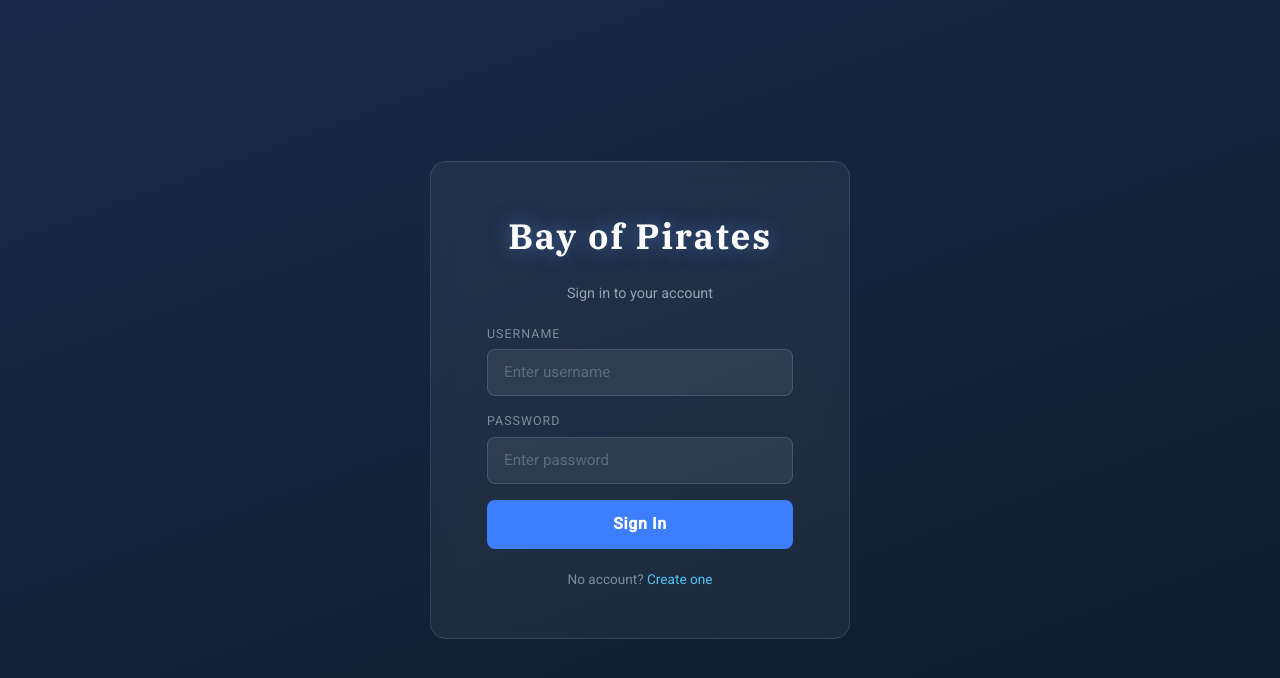
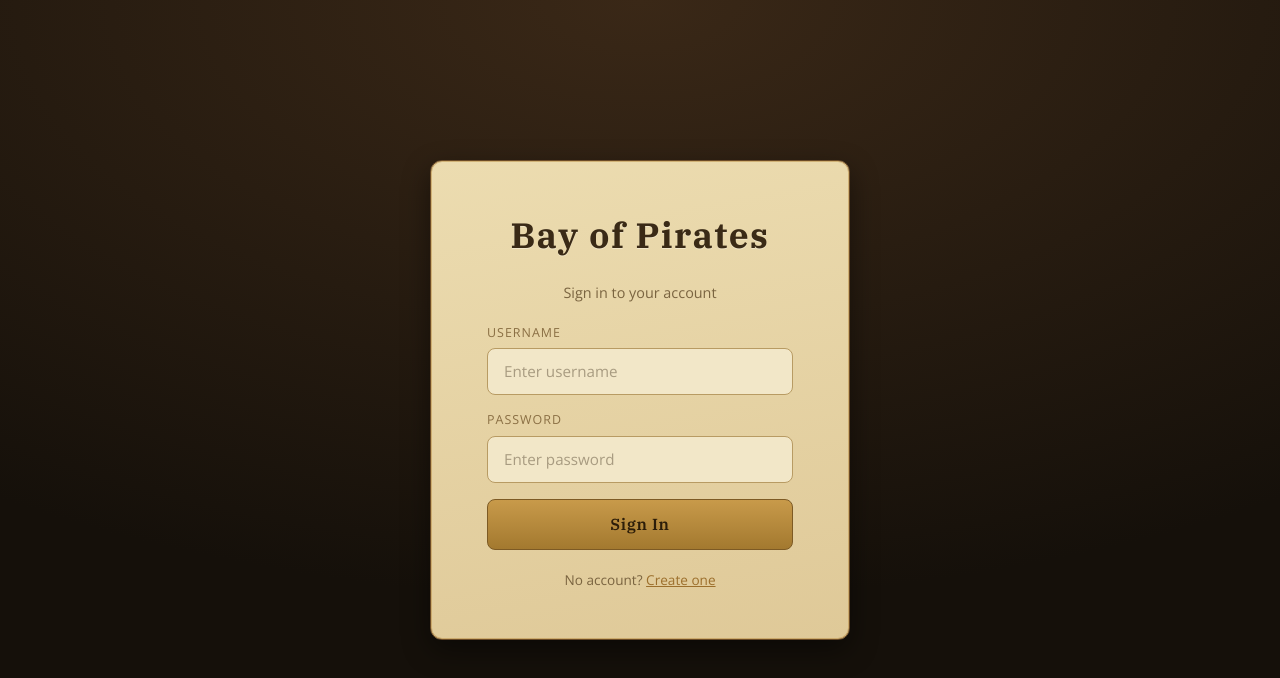
Before and after one commit to thePortus/sail-sim, an Angular app in the folder client/: page /login in a window 1280 px wide. Shown: the top 678 px of the page. Built offline with nearby package versions, Linux system fonts and the light colour scheme.

Commit message:
ui update

```diff
--- a/client/src/app/components/auth/login/login.component.scss
+++ b/client/src/app/components/auth/login/login.component.scss
@@ -3,9 +3,8 @@
   align-items: center;
   justify-content: center;
   min-height: 100vh;
-  background: linear-gradient(160deg, #1a2a4a 0%, #0d1b2a 100%);
-  font-family: 'Roboto', sans-serif;
-  color: #e8eaf6;
+  background: radial-gradient(120% 100% at 50% 0%, var(--bp-walnut-edge) 0%, var(--bp-walnut-2) 75%);
+  color: var(--bp-cream);
 }
 
 .auth-card {
@@ -14,29 +13,30 @@
   align-items: center;
   gap: 1.25rem;
   padding: 3rem 3.5rem;
-  background: rgba(255, 255, 255, 0.05);
-  border: 1px solid rgba(255, 255, 255, 0.12);
-  border-radius: 16px;
-  backdrop-filter: blur(10px);
+  background: linear-gradient(170deg, var(--bp-parchment) 0%, var(--bp-parchment-2) 100%);
+  border: 1px solid var(--bp-oak);
+  box-shadow: inset 0 0 0 1px rgba(184, 138, 62, 0.5), 0 10px 28px rgba(0, 0, 0, 0.45);
+  border-radius: 12px;
   width: 90%;
   max-width: 420px;
+  color: var(--bp-ink);
 
   h1 {
     font-size: 2.2rem;
     font-weight: 700;
-    letter-spacing: 0.05em;
+    letter-spacing: 0.04em;
     margin: 0;
-    color: #ffffff;
-    text-shadow: 0 0 20px rgba(100, 160, 255, 0.5);
+    color: var(--bp-ink);
+    text-shadow: 0 1px 0 rgba(255, 255, 255, 0.35);
   }
 
   .subtitle {
-    color: #90a4ae;
+    color: var(--bp-ink-muted);
     font-size: 0.9rem;
     margin: 0;
     text-align: center;
 
-    strong { color: #cfd8dc; }
+    strong { color: var(--bp-ink); }
   }
 }
 
@@ -56,36 +56,36 @@
     font-size: 0.78rem;
     text-transform: uppercase;
     letter-spacing: 0.08em;
-    color: #78909c;
+    color: var(--bp-ink-label);
   }
 
   input {
     padding: 0.7rem 1rem;
-    background: rgba(255, 255, 255, 0.07);
-    border: 1px solid rgba(255, 255, 255, 0.14);
+    background: var(--bp-parchment-inset);
+    border: 1px solid var(--bp-oak-line);
     border-radius: 8px;
-    color: #e8eaf6;
+    color: var(--bp-ink);
     font-size: 0.95rem;
     font-family: inherit;
     outline: none;
-    transition: border-color 0.15s;
+    transition: border-color 0.15s, box-shadow 0.15s;
 
-    &::placeholder { color: #546e7a; }
+    &::placeholder { color: rgba(58, 42, 22, 0.4); }
 
     &:focus {
-      border-color: rgba(79, 195, 247, 0.5);
-      background: rgba(255, 255, 255, 0.1);
+      border-color: var(--bp-brass);
+      box-shadow: 0 0 0 2px rgba(184, 138, 62, 0.3);
     }
   }
 }
 
 .error-box {
-  background: rgba(255, 80, 80, 0.12);
-  border: 1px solid rgba(255, 80, 80, 0.3);
+  background: rgba(158, 59, 44, 0.12);
+  border: 1px solid rgba(158, 59, 44, 0.35);
   border-radius: 8px;
   padding: 0.6rem 0.9rem;
   font-size: 0.85rem;
-  color: #ff8080;
+  color: var(--bp-ensign);
   display: flex;
   flex-direction: column;
   gap: 0.2rem;
@@ -94,26 +94,27 @@
 .btn-primary {
   display: inline-block;
   padding: 0.8rem 2rem;
-  background: #3d7eff;
-  color: white;
-  border: none;
+  background: linear-gradient(180deg, var(--bp-brass-btn) 0%, var(--bp-brass-btn-2) 100%);
+  color: #2c1d09;
+  border: 1px solid var(--bp-brass-dark);
   border-radius: 8px;
+  font-family: 'IBM Plex Serif', serif;
   font-size: 1rem;
   font-weight: 600;
   letter-spacing: 0.04em;
   cursor: pointer;
   text-decoration: none;
-  transition: background 0.2s, transform 0.1s;
+  transition: filter 0.2s, transform 0.1s;
   text-align: center;
 
-  &:hover { background: #5a9aff; transform: translateY(-1px); }
+  &:hover { filter: brightness(1.08); transform: translateY(-1px); }
   &:active { transform: translateY(0); }
 }
 
 .btn-secondary {
   background: transparent;
-  border: 1px solid rgba(255, 255, 255, 0.18);
-  color: rgba(255, 255, 255, 0.6);
+  border: 1px solid var(--bp-oak);
+  color: var(--bp-ink-muted);
   border-radius: 8px;
   padding: 0.65rem 2rem;
   font-size: 0.9rem;
@@ -122,16 +123,16 @@
   transition: background 0.15s, color 0.15s;
   width: 100%;
 
-  &:hover { background: rgba(255,255,255,0.06); color: #fff; }
+  &:hover { background: rgba(107, 74, 38, 0.1); color: var(--bp-ink); }
 }
 
 .auth-switch {
   font-size: 0.85rem;
-  color: #78909c;
+  color: var(--bp-ink-muted);
 
   a {
-    color: #4fc3f7;
-    text-decoration: none;
-    &:hover { color: #ffffff; }
+    color: #9c6f2c;
+    text-decoration: underline;
+    &:hover { color: var(--bp-ink); }
   }
 }
--- a/client/src/app/components/auth/register/register.component.scss
+++ b/client/src/app/components/auth/register/register.component.scss
@@ -3,9 +3,8 @@
   align-items: center;
   justify-content: center;
   min-height: 100vh;
-  background: linear-gradient(160deg, #1a2a4a 0%, #0d1b2a 100%);
-  font-family: 'Roboto', sans-serif;
-  color: #e8eaf6;
+  background: radial-gradient(120% 100% at 50% 0%, var(--bp-walnut-edge) 0%, var(--bp-walnut-2) 75%);
+  color: var(--bp-cream);
 }
 
 .auth-card {
@@ -14,29 +13,30 @@
   align-items: center;
   gap: 1.25rem;
   padding: 3rem 3.5rem;
-  background: rgba(255, 255, 255, 0.05);
-  border: 1px solid rgba(255, 255, 255, 0.12);
-  border-radius: 16px;
-  backdrop-filter: blur(10px);
+  background: linear-gradient(170deg, var(--bp-parchment) 0%, var(--bp-parchment-2) 100%);
+  border: 1px solid var(--bp-oak);
+  box-shadow: inset 0 0 0 1px rgba(184, 138, 62, 0.5), 0 10px 28px rgba(0, 0, 0, 0.45);
+  border-radius: 12px;
   width: 90%;
   max-width: 420px;
+  color: var(--bp-ink);
 
   h1 {
     font-size: 2.2rem;
     font-weight: 700;
-    letter-spacing: 0.05em;
+    letter-spacing: 0.04em;
     margin: 0;
-    color: #ffffff;
-    text-shadow: 0 0 20px rgba(100, 160, 255, 0.5);
+    color: var(--bp-ink);
+    text-shadow: 0 1px 0 rgba(255, 255, 255, 0.35);
   }
 
   .subtitle {
-    color: #90a4ae;
+    color: var(--bp-ink-muted);
     font-size: 0.9rem;
     margin: 0;
     text-align: center;
 
-    strong { color: #cfd8dc; }
+    strong { color: var(--bp-ink); }
   }
 }
 
@@ -56,62 +56,63 @@
     font-size: 0.78rem;
     text-transform: uppercase;
     letter-spacing: 0.08em;
-    color: #78909c;
+    color: var(--bp-ink-label);
   }
 
   input {
     padding: 0.7rem 1rem;
-    background: rgba(255, 255, 255, 0.07);
-    border: 1px solid rgba(255, 255, 255, 0.14);
+    background: var(--bp-parchment-inset);
+    border: 1px solid var(--bp-oak-line);
     border-radius: 8px;
-    color: #e8eaf6;
+    color: var(--bp-ink);
     font-size: 0.95rem;
     font-family: inherit;
     outline: none;
-    transition: border-color 0.15s;
+    transition: border-color 0.15s, box-shadow 0.15s;
 
-    &::placeholder { color: #546e7a; }
+    &::placeholder { color: rgba(58, 42, 22, 0.4); }
 
     &:focus {
-      border-color: rgba(79, 195, 247, 0.5);
-      background: rgba(255, 255, 255, 0.1);
+      border-color: var(--bp-brass);
+      box-shadow: 0 0 0 2px rgba(184, 138, 62, 0.3);
     }
   }
 }
 
 .error-box {
-  background: rgba(255, 80, 80, 0.12);
-  border: 1px solid rgba(255, 80, 80, 0.3);
+  background: rgba(158, 59, 44, 0.12);
+  border: 1px solid rgba(158, 59, 44, 0.35);
   border-radius: 8px;
   padding: 0.6rem 0.9rem;
   font-size: 0.85rem;
-  color: #ff8080;
+  color: var(--bp-ensign);
 }
 
 .btn-primary {
   display: inline-block;
   padding: 0.8rem 2rem;
-  background: #3d7eff;
-  color: white;
-  border: none;
+  background: linear-gradient(180deg, var(--bp-brass-btn) 0%, var(--bp-brass-btn-2) 100%);
+  color: #2c1d09;
+  border: 1px solid var(--bp-brass-dark);
   border-radius: 8px;
+  font-family: 'IBM Plex Serif', serif;
   font-size: 1rem;
   font-weight: 600;
   letter-spacing: 0.04em;
   cursor: pointer;
   text-decoration: none;
-  transition: background 0.2s, transform 0.1s;
+  transition: filter 0.2s, transform 0.1s;
   text-align: center;
 
-  &:hover:not(:disabled) { background: #5a9aff; transform: translateY(-1px); }
+  &:hover:not(:disabled) { filter: brightness(1.08); transform: translateY(-1px); }
   &:active { transform: translateY(0); }
   &:disabled { opacity: 0.6; cursor: not-allowed; }
 }
 
 .btn-secondary {
   background: transparent;
-  border: 1px solid rgba(255, 255, 255, 0.18);
-  color: rgba(255, 255, 255, 0.6);
+  border: 1px solid var(--bp-oak);
+  color: var(--bp-ink-muted);
   border-radius: 8px;
   padding: 0.65rem 2rem;
   font-size: 0.9rem;
@@ -120,16 +121,16 @@
   transition: background 0.15s, color 0.15s;
   width: 100%;
 
-  &:hover { background: rgba(255,255,255,0.06); color: #fff; }
+  &:hover { background: rgba(107, 74, 38, 0.1); color: var(--bp-ink); }
 }
 
 .auth-switch {
   font-size: 0.85rem;
-  color: #78909c;
+  color: var(--bp-ink-muted);
 
   a {
-    color: #4fc3f7;
-    text-decoration: none;
-    &:hover { color: #ffffff; }
+    color: #9c6f2c;
+    text-decoration: underline;
+    &:hover { color: var(--bp-ink); }
   }
 }
--- a/client/src/app/components/home/home.component.scss
+++ b/client/src/app/components/home/home.component.scss
@@ -3,9 +3,8 @@
   align-items: center;
   justify-content: center;
   min-height: 100vh;
-  background: linear-gradient(160deg, #1a2a4a 0%, #0d1b2a 100%);
-  font-family: 'Roboto', sans-serif;
-  color: #e8eaf6;
+  background: radial-gradient(120% 100% at 50% 0%, var(--bp-walnut-edge) 0%, var(--bp-walnut-2) 75%);
+  color: var(--bp-cream);
 }
 
 .home-card {
@@ -14,39 +13,41 @@
   align-items: center;
   gap: 1.5rem;
   padding: 3rem 4rem;
-  background: rgba(255, 255, 255, 0.05);
-  border: 1px solid rgba(255, 255, 255, 0.12);
-  border-radius: 16px;
-  backdrop-filter: blur(10px);
+  background: linear-gradient(170deg, var(--bp-parchment) 0%, var(--bp-parchment-2) 100%);
+  border: 1px solid var(--bp-oak);
+  box-shadow: inset 0 0 0 1px rgba(184, 138, 62, 0.5), 0 10px 28px rgba(0, 0, 0, 0.45);
+  border-radius: 12px;
   text-align: center;
   max-width: 700px;
   width: 90%;
+  color: var(--bp-ink);
 }
 
 .home-image {
-  border-radius: 15px;
+  border-radius: 10px;
+  border: 1px solid var(--bp-oak);
 }
 
 h1 {
   font-size: 2.8rem;
   font-weight: 700;
-  letter-spacing: 0.05em;
+  letter-spacing: 0.04em;
   margin: 0;
-  color: #ffffff;
-  text-shadow: 0 0 20px rgba(100, 160, 255, 0.5);
+  color: var(--bp-ink);
+  text-shadow: 0 1px 0 rgba(255, 255, 255, 0.35);
 }
 
 .subtitle {
-  color: #90a4ae;
+  color: var(--bp-ink-muted);
   font-size: 0.95rem;
   margin: 0;
 }
 
 .fly-error {
   font-size: 0.85rem;
-  color: #ff8080;
-  background: rgba(255, 80, 80, 0.1);
-  border: 1px solid rgba(255, 80, 80, 0.25);
+  color: var(--bp-ensign);
+  background: rgba(158, 59, 44, 0.1);
+  border: 1px solid rgba(158, 59, 44, 0.35);
   border-radius: 8px;
   padding: 0.5rem 1rem;
   text-align: center;
@@ -55,7 +56,6 @@ h1 {
 
 .btn {
   border: none;
-  font-family: 'Roboto', sans-serif;
   cursor: pointer;
 
   &:disabled { opacity: 0.55; cursor: not-allowed; }
@@ -64,17 +64,19 @@ h1 {
 .btn-primary {
   display: inline-block;
   padding: 0.85rem 3rem;
-  background: #3d7eff;
-  color: white;
+  background: linear-gradient(180deg, var(--bp-brass-btn) 0%, var(--bp-brass-btn-2) 100%);
+  color: #2c1d09;
   text-decoration: none;
+  border: 1px solid var(--bp-brass-dark);
   border-radius: 8px;
+  font-family: 'IBM Plex Serif', serif;
   font-size: 1.1rem;
   font-weight: 600;
   letter-spacing: 0.04em;
-  transition: background 0.2s, transform 0.1s;
+  transition: filter 0.2s, transform 0.1s;
 
   &:hover {
-    background: #5a9aff;
+    filter: brightness(1.08);
     transform: translateY(-1px);
   }
   &:active {
@@ -87,18 +89,18 @@ h1 {
   gap: 0.75rem;
   align-items: center;
   font-size: 0.9rem;
-  color: #90a4ae;
+  color: var(--bp-ink-muted);
 
   a, button {
-    color: #90caf9;
-    text-decoration: none;
+    color: #9c6f2c;
+    text-decoration: underline;
     background: none;
     border: none;
     cursor: pointer;
     font-size: inherit;
     padding: 0;
 
-    &:hover { color: #ffffff; }
+    &:hover { color: var(--bp-ink); }
   }
 }
 
@@ -113,6 +115,7 @@ h1 {
   font-size: 3rem;
   line-height: 1;
   margin-bottom: 0.25rem;
+  color: var(--bp-oak);
 }
 
 .controls-preview {
@@ -123,7 +126,7 @@ h1 {
     font-size: 0.8rem;
     text-transform: uppercase;
     letter-spacing: 0.1em;
-    color: #546e7a;
+    color: var(--bp-ink-label);
     margin: 0 0 0.75rem;
   }
 
@@ -135,11 +138,11 @@ h1 {
     td {
       padding: 0.3rem 0.5rem;
       text-align: left;
-      color: #78909c;
+      color: var(--bp-ink-muted);
 
       &:first-child {
         font-family: monospace;
-        color: #b0bec5;
+        color: var(--bp-ink);
         font-weight: 600;
         white-space: nowrap;
         width: 30%;
@@ -150,7 +153,7 @@ h1 {
   .controls-hint {
     margin: 0.75rem 0 0;
     font-size: 0.8rem;
-    color: #546e7a;
+    color: var(--bp-ink-label);
     line-height: 1.5;
     text-align: left;
   }
--- a/client/src/app/game/game.component.ts
+++ b/client/src/app/game/game.component.ts
@@ -177,7 +177,7 @@ type GamePhase = 'selecting' | 'initializing' | 'sailing';
     .game-canvas--visible { opacity: 1; }
     .loading-overlay { position: absolute; inset: 0; display: flex; flex-direction: column;
                         align-items: center; justify-content: center;
-                        background: radial-gradient(ellipse at center, #0d2240 0%, #08111e 70%); }
+                        background: radial-gradient(ellipse at center, #3a2817 0%, #15100a 70%); }
     .minimap-anchor { position: absolute; bottom: 1.5rem; right: 1.5rem; z-index: 50; }
     .admin-hint {
       position: absolute; bottom: 1.5rem; left: 1.5rem; z-index: 50;
--- a/client/src/app/sailing/components/settings-menu/settings-menu.component.ts
+++ b/client/src/app/sailing/components/settings-menu/settings-menu.component.ts
@@ -180,7 +180,7 @@ import { BirdService } from '../../services/bird.service';
       backdrop-filter: blur(4px); cursor: pointer; }
     .set-panel { position: fixed; z-index: 211; top: 50%; left: 50%;
       transform: translate(-50%,-50%); width: min(420px, 92vw); max-height: 88vh;
-      background: linear-gradient(160deg,#0c1e35 0%,#081628 100%);
+      background: linear-gradient(160deg,#2e2013 0%,#15100a 100%);
       border: 1px solid rgba(200,170,100,0.30); border-radius: 12px;
       padding: 1.5rem 1.5rem 1.25rem; box-shadow: 0 24px 60px rgba(0,0,0,0.7);
       display: flex; flex-direction: column; gap: 1rem; }
```
Also changed, not shown: client/src/app/sailing/components/pause-menu/pause-menu.component.ts (+4 -4 lines), client/src/styles.scss (+57 -28 lines).
